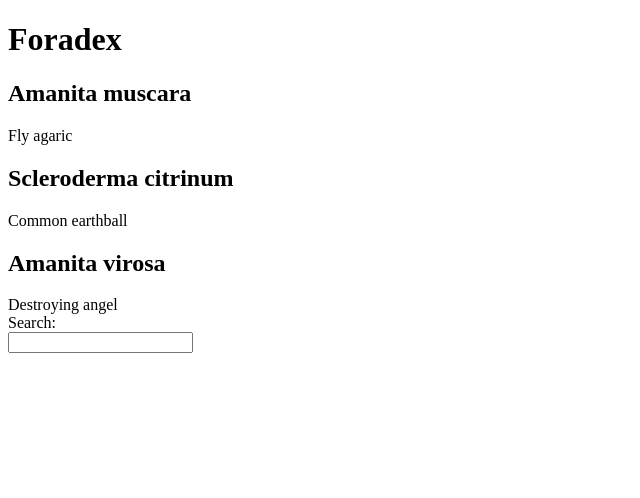
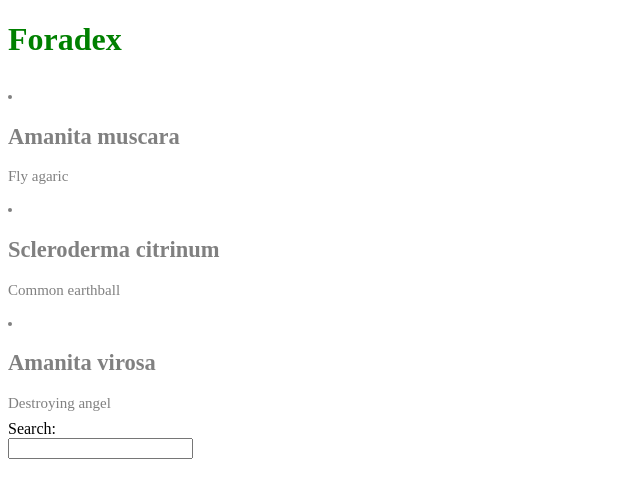
Before and after one commit to billrdunn/Foradex-frontend, a React (Create React App) app: page / in a window 1280 px wide. Shown: the top 498 px of the page, without its empty margins (0-640 px from the left). Built offline with nearby package versions, Linux system fonts and the light colour scheme.

Commit message:
Add basic CSS styling.

```diff
--- a/src/components/Item.js
+++ b/src/components/Item.js
@@ -1,9 +1,9 @@
 const Item = ({ item }) => {
   return (
-    <>
+    <li className="item">
       <h2>{item.latin}</h2>
       {item.common[0]}
-    </>
+    </li>
   );
 };
 
--- /dev/null
+++ b/src/index.css
@@ -0,0 +1,10 @@
+h1 {
+    color: green;
+  }
+
+  .item {
+    color: grey;
+    padding-top: 8px;
+    padding-bottom: 8px;
+    font-size: 15px;
+  }
--- a/src/index.js
+++ b/src/index.js
@@ -1,4 +1,5 @@
 import ReactDOM from "react-dom";
 import App from "./App";
+import "./index.css";
 
 ReactDOM.render(<App />, document.getElementById("root"));
```
